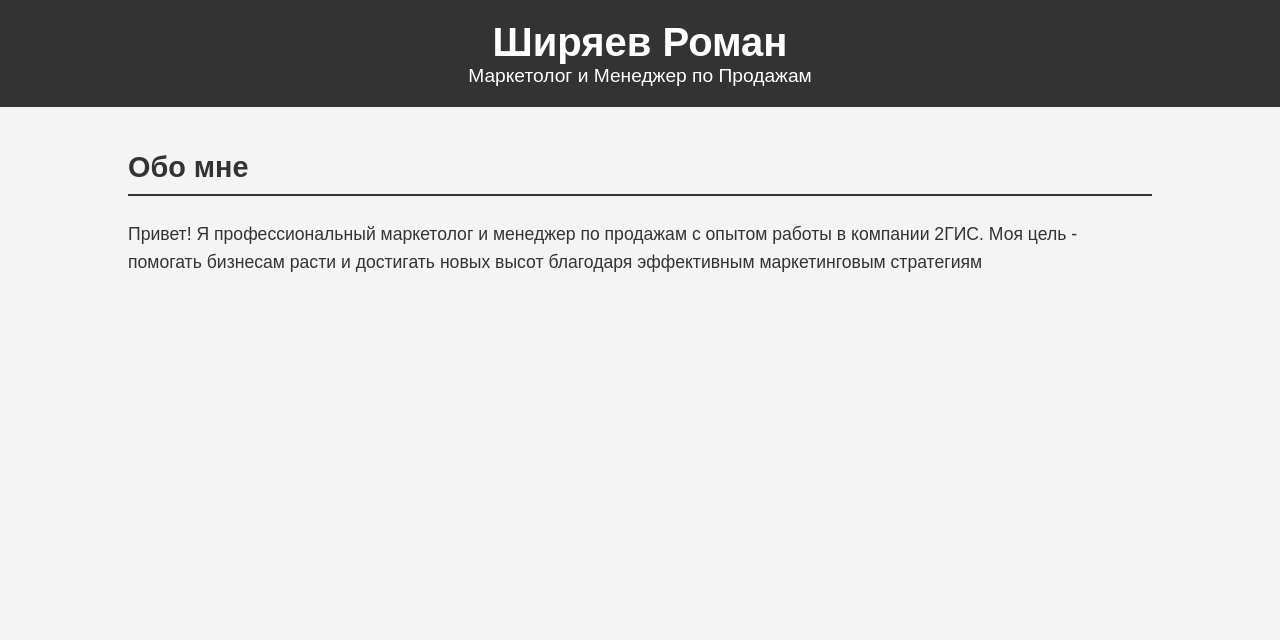
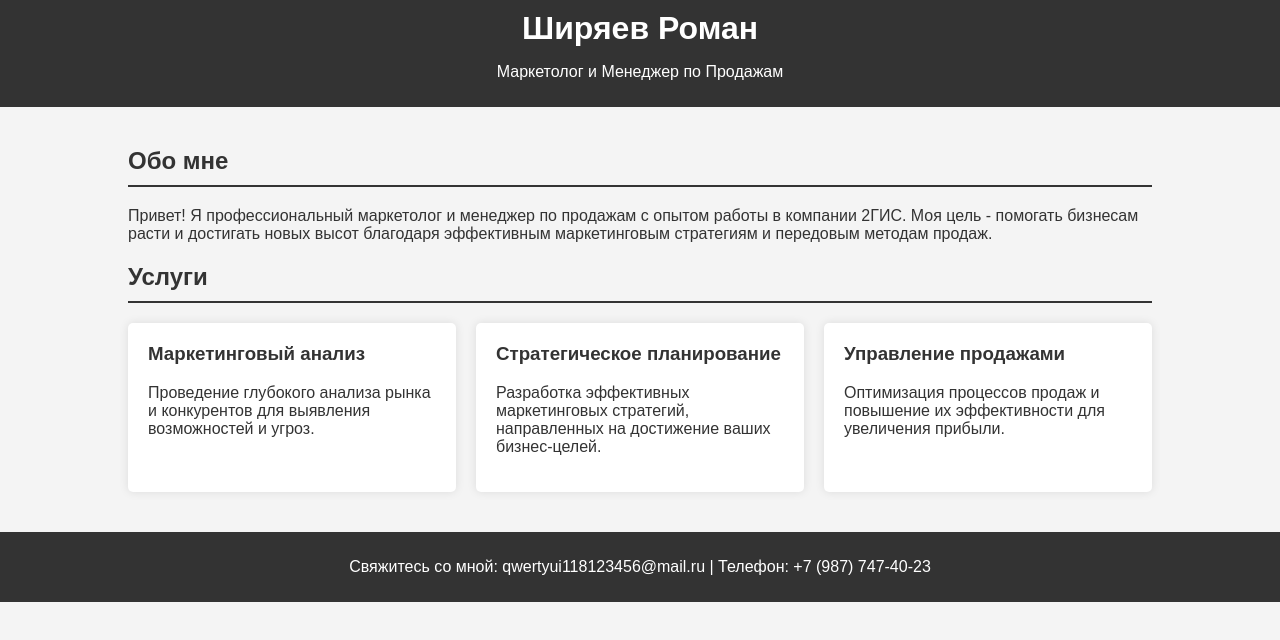
Before and after one commit to Murakami52/my-personal-website, a plain HTML site: page index.html in a window 1280 px wide. Drawn offline with Linux system fonts and the light colour scheme.

Commit message:
1 правильный код Update index.html

```diff
--- a/index.html
+++ b/index.html
@@ -3,10 +3,10 @@
 <head>
     <meta charset="UTF-8">
     <meta name="viewport" content="width=device-width, initial-scale=1.0">
-    <title>Ширяев Роман - Маркетолог и Менеджер по Продажам</title>
+    <title>Маркетолог и Менеджер по Продажам</title>
     <style>
         body {
-            font-family: 'Arial', sans-serif;
+            font-family: Arial, sans-serif;
             margin: 0;
             padding: 0;
             color: #333;
@@ -20,16 +20,11 @@
         header {
             background: #333;
             color: #fff;
-            padding: 20px 0;
+            padding: 10px 0;
             text-align: center;
         }
         header h1 {
             margin: 0;
-            font-size: 2.5em;
-        }
-        header p {
-            margin: 0;
-            font-size: 1.2em;
         }
         .content {
             margin: 20px 0;
@@ -37,56 +32,28 @@
         .content h2 {
             border-bottom: 2px solid #333;
             padding-bottom: 10px;
-            font-size: 1.8em;
-        }
-        .content p {
-            font-size: 1.1em;
-            line-height: 1.6em;
         }
         .services {
             display: flex;
             flex-wrap: wrap;
             gap: 20px;
-            justify-content: space-between;
         }
         .service {
             background: #fff;
             padding: 20px;
             border-radius: 5px;
             box-shadow: 0 0 10px rgba(0, 0, 0, 0.1);
-            flex: 1 1 calc(33% - 20px);
+            flex: 1 1 calc(33% - 40px);
             box-sizing: border-box;
-            transition: transform 0.2s;
-        }
-        .service:hover {
-            transform: translateY(-5px);
         }
         .service h3 {
             margin-top: 0;
-            font-size: 1.5em;
-            color: #333;
-        }
-        .service p {
-            font-size: 1em;
-            line-height: 1.4em;
-            color: #666;
         }
         footer {
             text-align: center;
-            padding: 20px 0;
+            padding: 10px 0;
             background: #333;
             color: #fff;
-            margin-top: 20px;
-        }
-        footer p {
-            margin: 5px 0;
-        }
-        a {
-            color: #ff6347;
-            text-decoration: none;
-        }
-        a:hover {
-            text-decoration: underline;
         }
     </style>
 </head>
@@ -98,4 +65,28 @@
     <div class="container">
         <div class="content">
             <h2>Обо мне</h2>
-            <p>Привет! Я профессиональный маркетолог и менеджер по продажам с опытом работы в компании 2ГИС. Моя цель - помогать бизнесам расти и достигать новых высот благодаря эффективным маркетинговым стратегиям
+            <p>Привет! Я профессиональный маркетолог и менеджер по продажам с опытом работы в компании 2ГИС. Моя цель - помогать бизнесам расти и достигать новых высот благодаря эффективным маркетинговым стратегиям и передовым методам продаж.</p>
+        </div>
+        <div class="content">
+            <h2>Услуги</h2>
+            <div class="services">
+                <div class="service">
+                    <h3>Маркетинговый анализ</h3>
+                    <p>Проведение глубокого анализа рынка и конкурентов для выявления возможностей и угроз.</p>
+                </div>
+                <div class="service">
+                    <h3>Стратегическое планирование</h3>
+                    <p>Разработка эффективных маркетинговых стратегий, направленных на достижение ваших бизнес-целей.</p>
+                </div>
+                <div class="service">
+                    <h3>Управление продажами</h3>
+                    <p>Оптимизация процессов продаж и повышение их эффективности для увеличения прибыли.</p>
+                </div>
+            </div>
+        </div>
+    </div>
+    <footer>
+        <p>Свяжитесь со мной: qwertyui118123456@mail.ru | Телефон: +7 (987) 747-40-23</p>
+    </footer>
+</body>
+</html>
```
